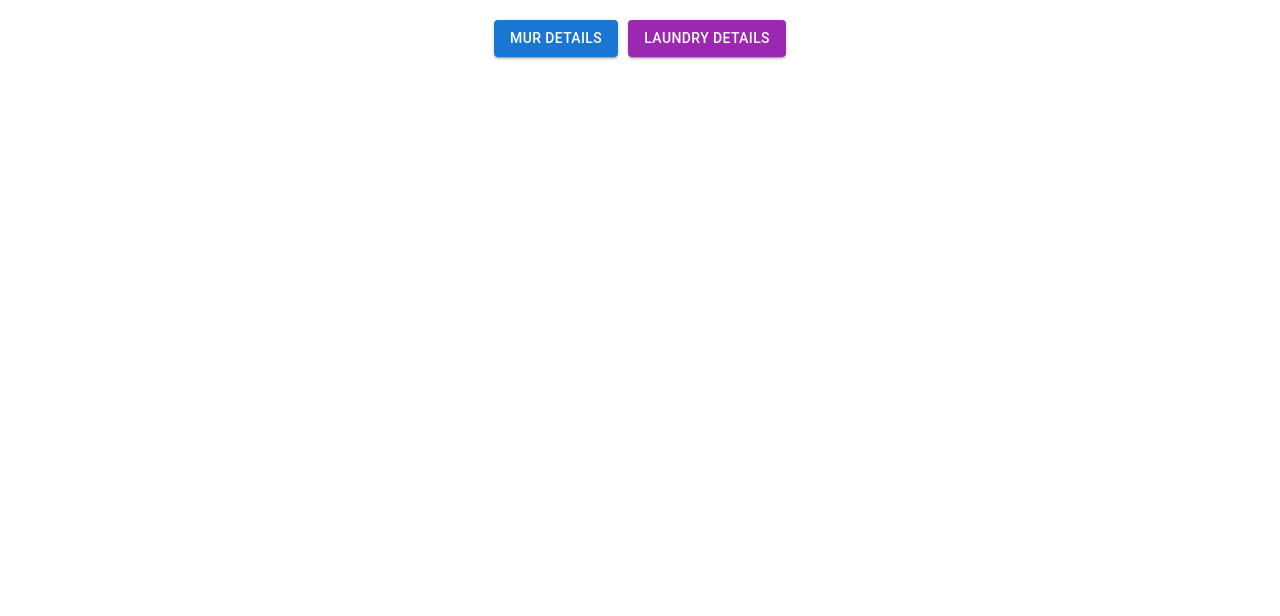
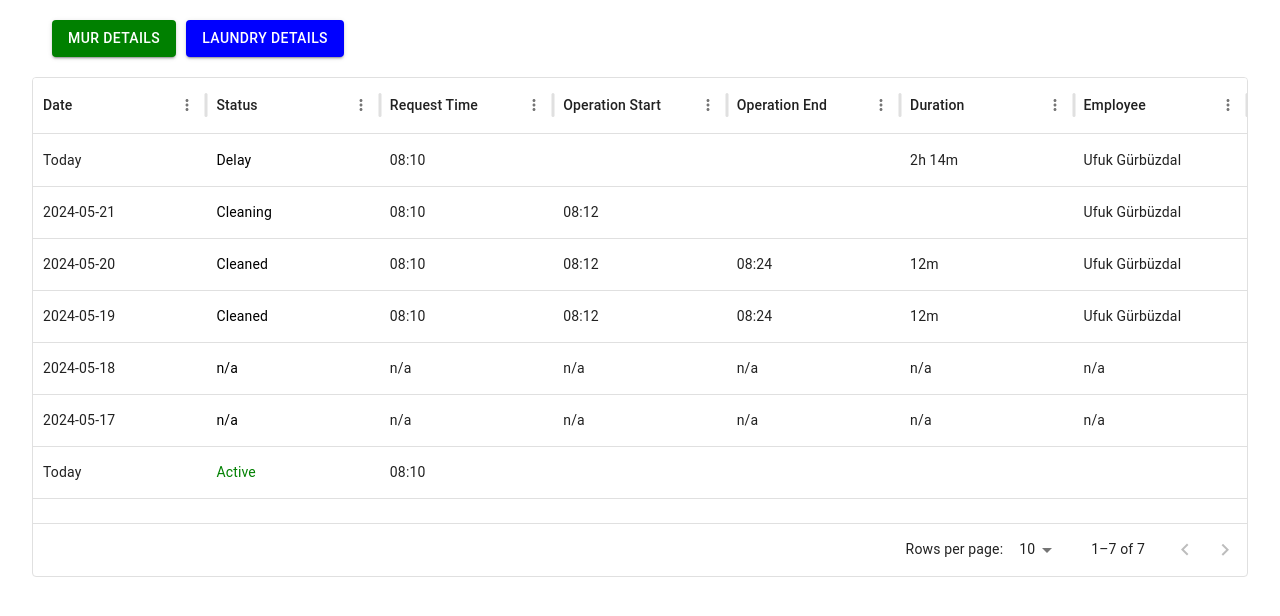
Before and after one commit to rmkofficial/Room-Services-Details, a React (Vite) app: page / in a window 1280 px wide. Shown: the top 616 px of the page. Built offline with nearby package versions, Linux system fonts and the light colour scheme.

Commit message:
Update App component to use Container from MUI and improve button styling

```diff
--- a/src/App.jsx
+++ b/src/App.jsx
@@ -2,34 +2,48 @@ import { useState } from "react";
 import MURDetails from "./components/MURDetails";
 import LaundryDetails from "./components/LaundryDetails";
 import Button from "@mui/material/Button";
+import Container from "@mui/material/Container";
 
 export default function App() {
-  const [view, setView] = useState("none");
+  const [view, setView] = useState("mur");
+
+  const getButtonStyle = (buttonType) => ({
+    backgroundColor: view === buttonType ? "green" : "blue",
+    color: "white",
+    marginRight: "10px",
+  });
 
   return (
-    <div>
+    <Container maxWidth="xl">
       <div
-        style={{ display: "flex", justifyContent: "center", margin: "20px" }}
+        style={{
+          display: "flex",
+          justifyContent: "flex-start",
+          margin: "20px",
+        }}
       >
         <Button
           variant="contained"
-          color="primary"
-          style={{ marginRight: "10px" }}
+          style={getButtonStyle("mur")}
           onClick={() => setView("mur")}
         >
           MUR Details
         </Button>
         <Button
           variant="contained"
-          color="secondary"
+          style={getButtonStyle("laundry")}
           onClick={() => setView("laundry")}
         >
           Laundry Details
         </Button>
       </div>
 
-      {view === "mur" && <MURDetails />}
-      {view === "laundry" && <LaundryDetails />}
-    </div>
+      <div style={{ display: "flex", justifyContent: "center" }}>
+        <div style={{ height: 500, width: "100%" }}>
+          {view === "mur" && <MURDetails />}
+          {view === "laundry" && <LaundryDetails />}
+        </div>
+      </div>
+    </Container>
   );
 }
--- a/src/components/LaundryDetails.jsx
+++ b/src/components/LaundryDetails.jsx
@@ -8,7 +8,7 @@ export default function LaundryDetails() {
 
   useEffect(() => {
     axios
-    .get("../../public/data/data.json")
+      .get("../../data/data.json")
       .then((response) => {
         setRows(response.data);
       })
--- a/src/components/MURDetails.jsx
+++ b/src/components/MURDetails.jsx
@@ -8,7 +8,7 @@ export default function MURDetails() {
 
   useEffect(() => {
     axios
-      .get("../../public/data/data.json")
+      .get("../../data/data.json")
       .then((response) => {
         setRows(response.data);
       })
@@ -16,7 +16,7 @@ export default function MURDetails() {
   }, []);
 
   return (
-    <div style={{ height: 500, width: "100%" }}>
+    <div style={{ height: 500, width: "100%", }}>
       <DataGrid
         rows={rows}
         columns={columns()}
```
